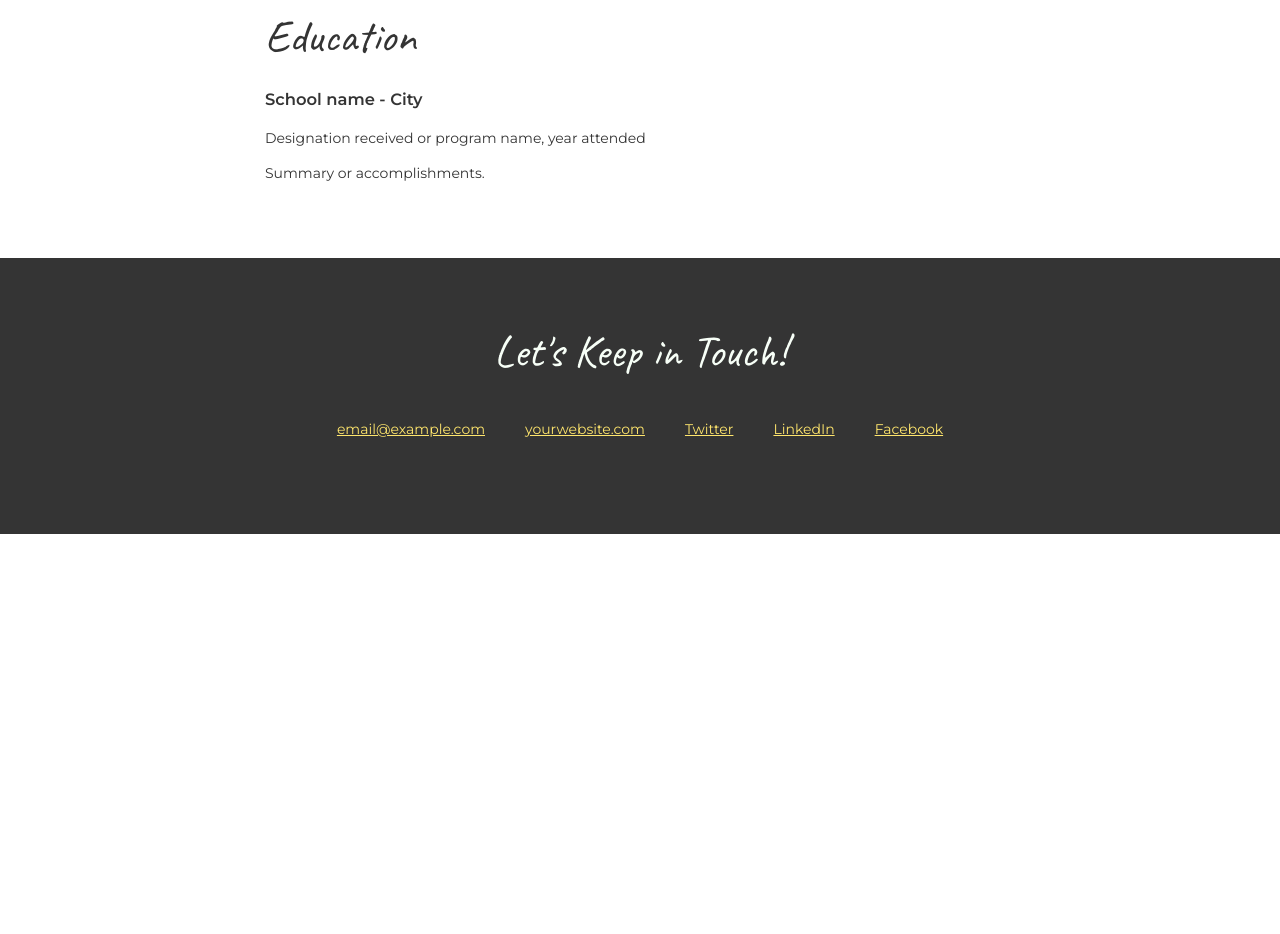
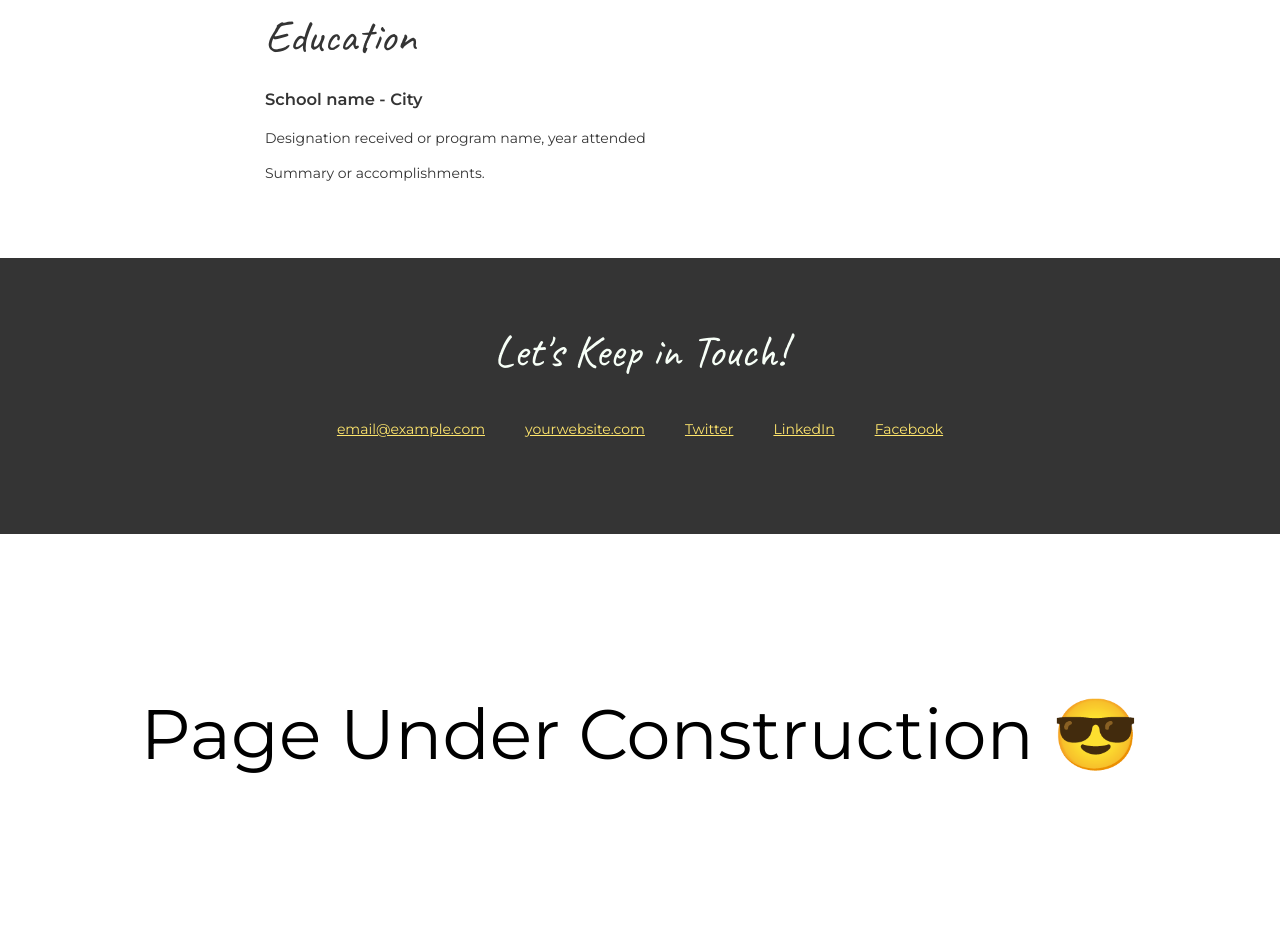
Before and after one commit to BigTi0/css-styled-potfolio, a plain HTML site: page index.html in a window 1280 px wide. Shown: the part 1466-2400 px from the top of the page. Before the commit the page ends 2000 px from the top, so only its background shows below. Drawn offline with Linux system fonts and the light colour scheme.

Commit message:
footer update

```diff
--- a/index.html
+++ b/index.html
@@ -96,6 +96,11 @@
             </div>
         </footer>
     </main>
+    <section style="height: 50vh; width: 100%; display: flex; align-items: center; justify-content: center;">
+        <div style="font-size: 70px; color: black;">
+            Page Under Construction &#128526
+        </div>
+    </section>
 </body>
 
 </html>
```
